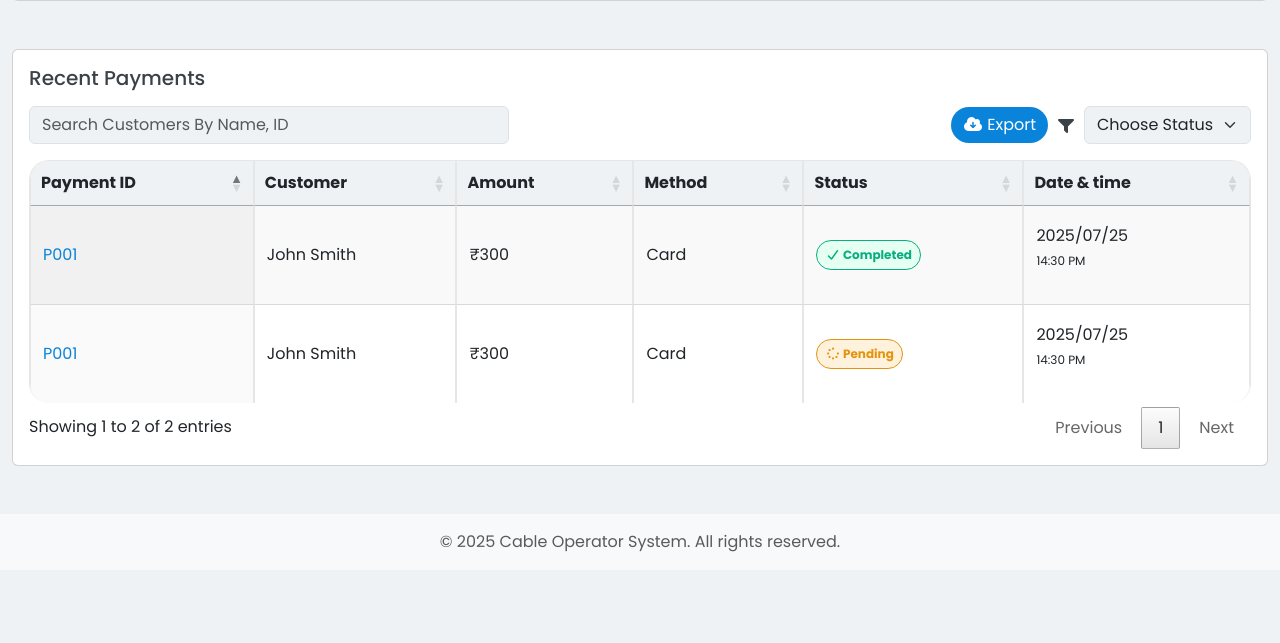
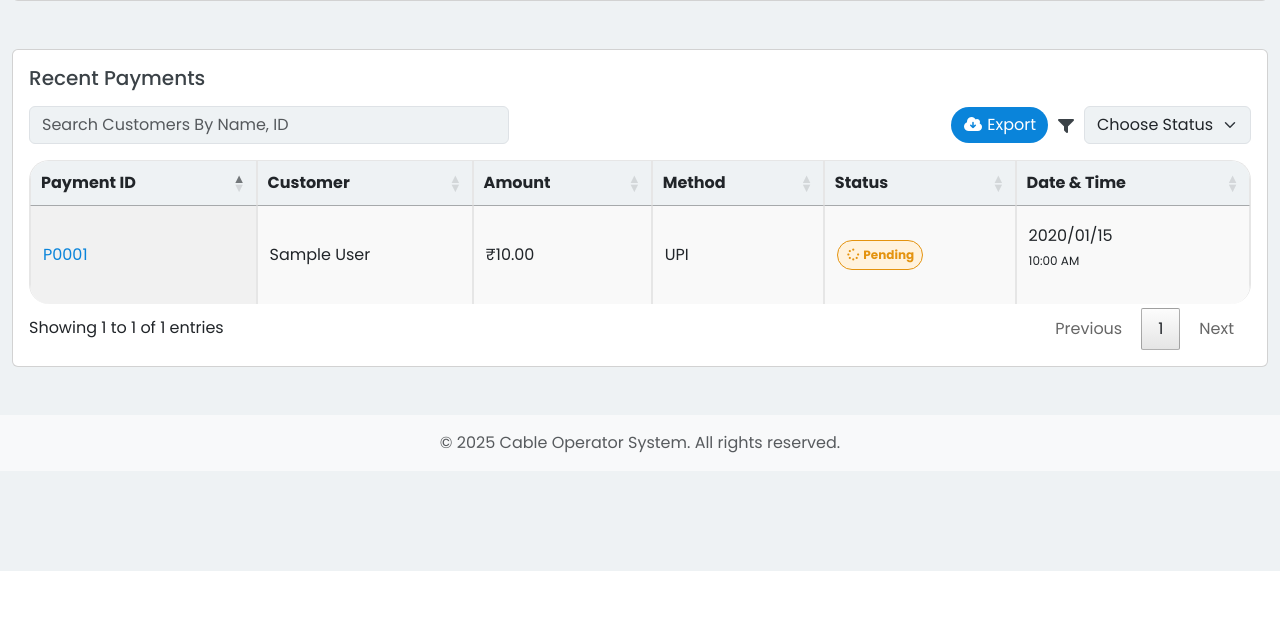
Before and after one commit to developer-tvc/Cable-Operator-Platform, a Django app: page /dashboard/admin/ in a window 1280 px wide. Shown: the part 723-1366 px from the top of the page. After the commit the page ends 1294 px from the top, so only its background shows below. Run offline with Django 3.2, Linux system fonts and the light colour scheme; a user stored in the database is signed in; tables that the repository leaves empty hold one stand-in row (values such as "Sample post"); grey boxes marked "Sample" are stand-in pictures; some libraries are stand-ins or nearby versions.

Commit message:
Completed the payments integration for testing purpose

```diff
--- a/apps/dashboard/views.py
+++ b/apps/dashboard/views.py
@@ -214,14 +214,16 @@ class AdminDashboardView(LoginRequiredMixin, CustomerSearchFilterMixin, Customer
                 c['customer_id'],
                 c['name'],
                 c['mobile'],
+                ", ".join(c['plan_details']),
+                c['payment_status'],
+                c['due_amount'],
                 c['status'],
-                ", ".join(c['plan_details']),
-                c['due_amount'],
-                c['last_payment']
+                c['last_payment'],
+                c['qr_code_url'],
             ]
             for c in enriched_customers
         ]
-        excel_headers = ['Customer ID', 'Name', 'Mobile', 'Status', 'Plan', 'Due Amount', 'Last Payment']
+        excel_headers = ['Customer ID', 'Name', 'Mobile', 'Plan Details', 'Payment Status', 'Due Amount', 'Customer Status', 'Last Payment', 'QR Code']
 
         excel_response = self.export_as_excel(request, excel_data, excel_headers)
         if excel_response:
@@ -264,6 +266,10 @@ class AdminDashboardView(LoginRequiredMixin, CustomerSearchFilterMixin, Customer
             inactive=Count('id', filter=Q(status='inactive'))
         )
 
+        # Fetch recent payments
+        recent_payments = Payment.objects.select_related('customer') \
+            .order_by('-payment_date')[:10]
+
         return render(request, 'dashboard/dashboard.html', {
             'form': form,
             'welcome': welcome,
@@ -276,6 +282,7 @@ class AdminDashboardView(LoginRequiredMixin, CustomerSearchFilterMixin, Customer
             'status': status_filter,
             'plan': plan_filter,
             'search': search_query,
+            'recent_payments': recent_payments,
         })
 
 class CreateCustomerView(LoginRequiredMixin, View):
--- a/templates/dashboard/dashboard.html
+++ b/templates/dashboard/dashboard.html
@@ -253,36 +253,37 @@
             <th>Amount</th>
             <th>Method</th>
             <th>Status</th>
-            <th>Date & time</th>
+            <th>Date & Time</th>
           </tr>
         </thead>
         <tbody>
+          {% for payment in recent_payments %}
             <tr>
-            <td> <span class="text-blue"> P001</span></td>
-            <td>John Smith</td>
-            <td>₹300</td>
-            <td>Card</td>
+              <td><span class="text-blue">P{{ payment.id|stringformat:"04d" }}</span></td>
+              <td>{{ payment.customer.name }}</td>
+              <td>₹{{ payment.amount }}</td>
+              <td>{{ payment.get_payment_method_display }}</td>
               <td>
-              <span class="badge active-badge"><i class="fa-solid fa-check"></i> Completed</span>
+                {% if payment.status == 'success' %}
+                  <span class="badge active-badge">
+                    <i class="fa-solid fa-check"></i> Completed
+                  </span>
+                {% elif payment.status == 'initiated' %}
+                  <span class="badge inactive-badge">
+                    <i class="fa-solid fa-spinner"></i> Pending
+                  </span>
+                {% else %}
+                  <span class="badge text-danger">
+                    <i class="fa-solid fa-xmark"></i> Failed
+                  </span>
+                {% endif %}
               </td>
               <td>
-              <p class="mb-1">2025/07/25</p>
-              <p class="text-small">14:30 PM</p>
+                <p class="mb-1">{{ payment.payment_date|date:"Y/m/d" }}</p>
+                <p class="text-small">{{ payment.payment_date|time:"h:i A" }}</p>
               </td>
             </tr>
-          <tr>
-            <td> <span class="text-blue"> P001</span></td>
-            <td>John Smith</td>
-            <td>₹300</td>
-            <td>Card</td>
-            <td>
-              <span class="badge inactive-badge"><i class="fa-solid fa-spinner"></i> Pending</span>
-            </td>
-            <td>
-              <p class="mb-1">2025/07/25</p>
-              <p class="text-small">14:30 PM</p>
-            </td>
-          </tr>
+          {% endfor %}
         </tbody>
       </table>
     </div>
```
Lines whose indentation alone changed are shown as unchanged.
